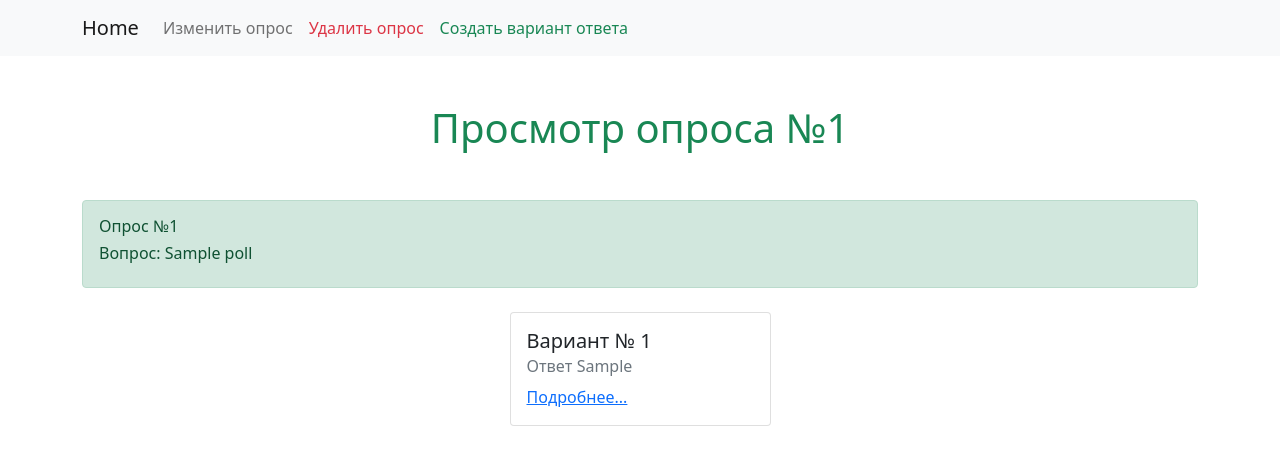
After one commit to romanov-kubanych/exam7, a Django app: page /poll/1/ in a window 1280 px wide. The commit adds this page. Shown: the top 465 px of the page. Run offline with Django 4.2, Linux system fonts and the light colour scheme; tables that the repository leaves empty hold one stand-in row (values such as "Sample post").

Commit message:
Добавлен детальный просмотр опроса

```diff
--- a/webapp/models.py
+++ b/webapp/models.py
@@ -25,7 +25,7 @@ class Choice(models.Model):
     poll = models.ForeignKey('webapp.Poll',
                              on_delete=models.CASCADE,
                              verbose_name='Опрос',
-                             related_name='poll')
+                             related_name='choices')
 
     def __str__(self):
         return f'{self.id}. {self.option}'
--- a/webapp/templates/Polls/index.html
+++ b/webapp/templates/Polls/index.html
@@ -21,7 +21,7 @@
                         <div class="card-body">
                             <h5 class="card-title">Опрос № {{ poll.id }}</h5>
                             <h6 class="card-subtitle mb-2 text-muted">Название: {{ poll.question }}</h6>
-                            <a href="#" class="card-link">Подробнее...</a>
+                            <a href="{% url 'poll_view' poll.pk %}" class="card-link">Подробнее...</a>
                         </div>
                     </div>
                 </div>
--- /dev/null
+++ b/webapp/templates/Polls/view.html
@@ -0,0 +1,42 @@
+{% extends 'base.html' %}
+
+{% block title %}
+Опрос {{ poll.pk }}
+{% endblock %}
+
+{% block nav %}
+     <li class="nav-item">
+        <a class="nav-link" href='#'>Изменить опрос</a>
+    </li>
+    <li class="nav-item">
+        <a class="nav-link text-danger" href="#">Удалить опрос</a>
+    </li>
+    <li class="nav-item">
+        <a class="nav-link text-success"  href="#">Создать вариант ответа</a>
+    </li>
+{% endblock %}
+
+{% block content %}
+    <div class="container">
+        <div class="text-center my-5">
+            <h1 class="text-success"> Просмотр опроса №{{ poll.id }}</h1>
+        </div>
+        <div class="alert alert-success" role="alert">
+            <h6>Опрос №{{ poll.id }}</h6>
+            <h6>Вопрос: {{ poll.question }}</h6>
+        </div>
+        <div class="row row-cols-1 row-cols-sm-2 row-cols-md-3 row-cols-lg-4 justify-content-center">
+            {% for choice in poll.choices.all %}
+                <div class="col my-2">
+                    <div class="card h-100">
+                        <div class="card-body">
+                            <h5 class="card-title">Вариант № {{ choice.id }}</h5>
+                            <h6 class="card-subtitle mb-2 text-muted">Ответ {{ choice.option }}</h6>
+                            <a href="#" class="card-link">Подробнее...</a>
+                        </div>
+                    </div>
+                </div>
+            {% endfor %}
+        </div>
+    </div>
+{% endblock %}
--- a/webapp/urls.py
+++ b/webapp/urls.py
@@ -1,7 +1,8 @@
 from django.urls import path
 
-from views import PollIndexView
+from views import PollIndexView, PollDetailView
 
 urlpatterns = [
     path('', PollIndexView.as_view(), name="poll_index"),
+    path('poll/<int:pk>/', PollDetailView.as_view(), name='poll_view')
 ]
--- a/webapp/views/polls.py
+++ b/webapp/views/polls.py
@@ -1,5 +1,5 @@
 from django.shortcuts import render
-from django.views.generic import ListView
+from django.views.generic import ListView, DetailView
 
 from webapp.models import Poll
 
@@ -11,3 +11,8 @@ class PollIndexView(ListView):
     ordering = ('-created_at')
     paginate_by = 5
     paginate_orphans = 0
+
+
+class PollDetailView(DetailView):
+    model = Poll
+    template_name = 'polls/view.html'
```
Also changed, not shown: webapp/migrations/0005_alter_choice_poll.py (added).
